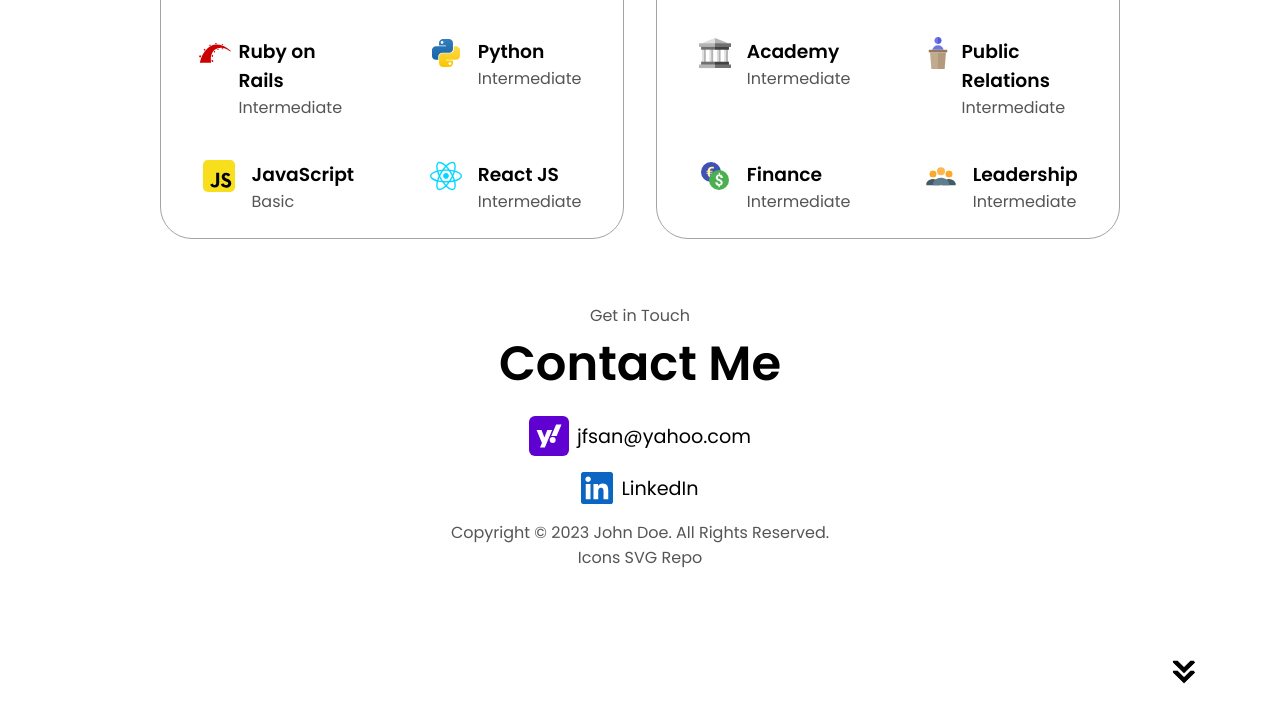
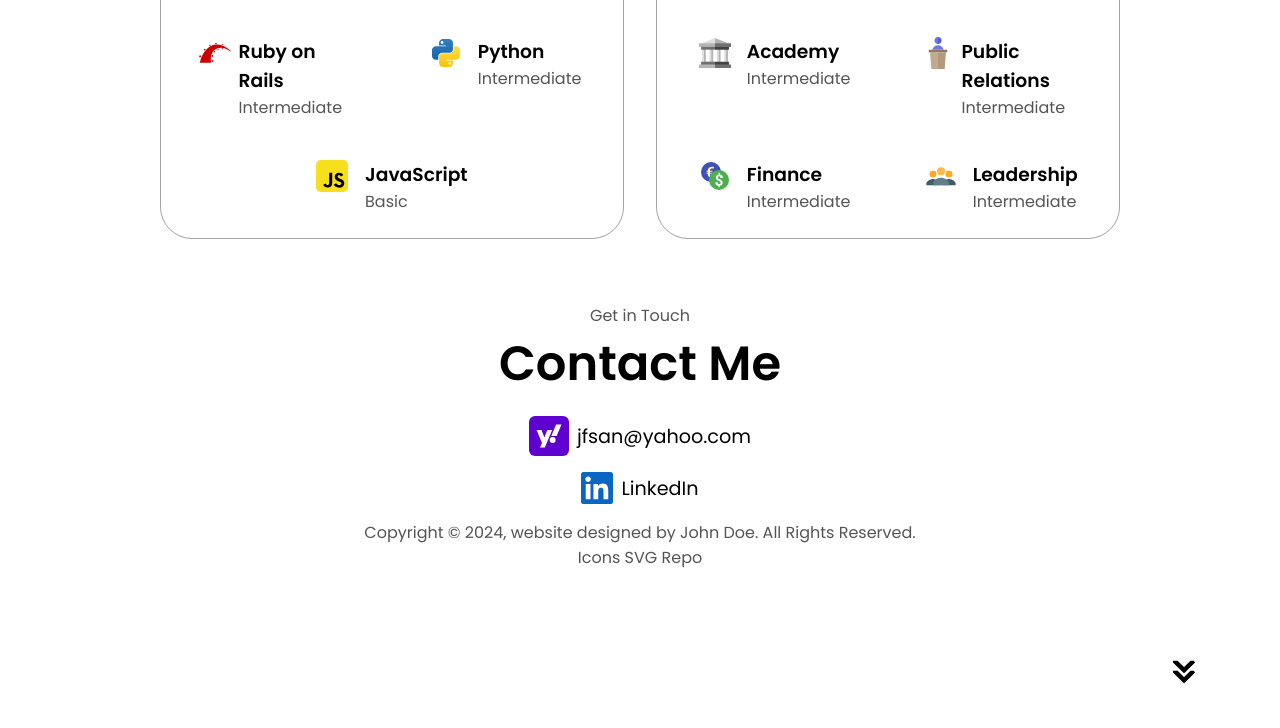
Before and after one commit to sajeisson/web, a plain HTML site: page index.html in a window 1280 px wide. Shown: the part 1981-2709 px from the top of the page. Drawn offline with Linux system fonts and the light colour scheme.

Commit message:
Update index.html
Update

```diff
--- a/index.html
+++ b/index.html
@@ -183,7 +183,7 @@
                 </div>
               </article>
 
-              <article>
+              <!--<article>
                 <img
                   src="./assets/react-svgrepo-com.svg"
                   alt="Experience icon"
@@ -193,7 +193,7 @@
                   <h3>React JS</h3>
                   <p>Intermediate</p>
                 </div>
-              </article>
+              </article>-->
             </div>
           </div>
           <div class="details-container">
@@ -298,7 +298,7 @@
       </div>
     </section>
     <footer>
-      <p>Copyright &#169; 2023 John Doe. All Rights Reserved.</p>
+      <p>Copyright &#169; 2024, website designed by John Doe. All Rights Reserved.</p>
       <p href="https://www.svgrepo.com" target="_blank">Icons SVG Repo</p>
     </footer>
     <script src="script.js"></script>
```
